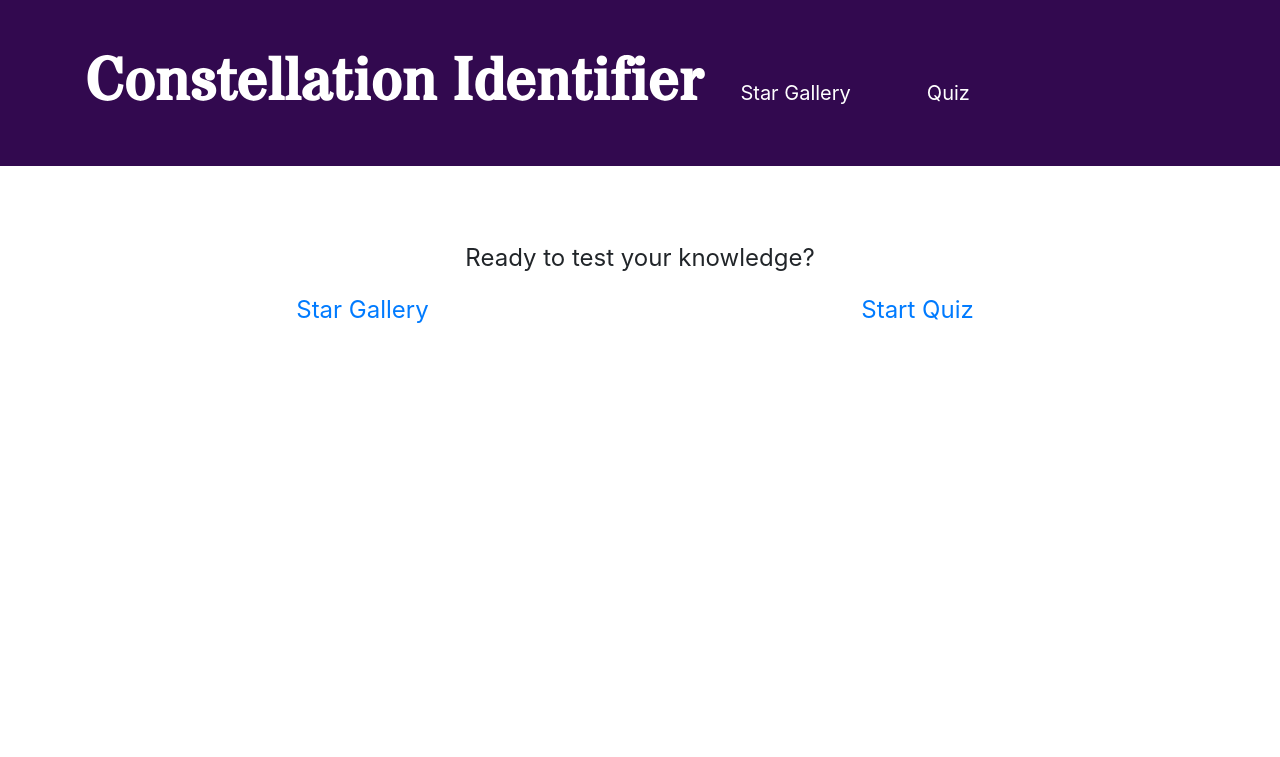
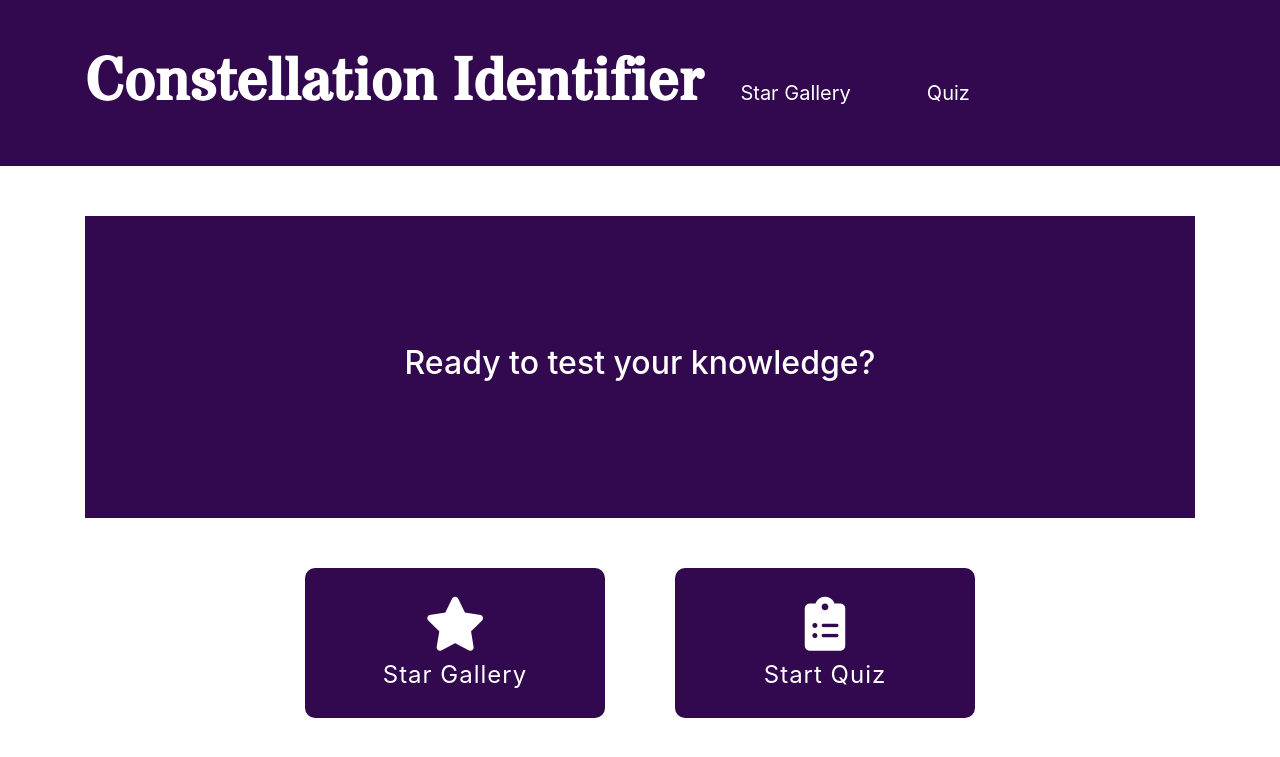
Before and after one commit to kirstyihen/constellationProject, a Flask app: page /quiz in a window 1280 px wide. Shown: the top 757 px of the page. Run offline with Flask 3, Linux system fonts and the light colour scheme; some libraries are stand-ins or nearby versions.

Commit message:
styling on quiz pages, issues with quiz.css so used styling from main.css

```diff
--- a/server.py
+++ b/server.py
@@ -38,6 +38,7 @@ current_question = 0
 quiz_responses = []
 correct_answers = ['1','0','1']
 incorrect = 0
+score = 3 - incorrect
 
 def log_activity(page_name):
     entry = f"{datetime.now()}: Page accessed - {page_name}"
@@ -98,8 +99,8 @@ def save_shop():
 
 @app.route('/quiz/results')
 def results_quiz():
-    global quiz_responses, correct_answers, incorrect
-    return render_template('quizResults.html', responses=quiz_responses, correct=correct_answers, incorrect=incorrect)
+    global quiz_responses, correct_answers, incorrect, score
+    return render_template('quizResults.html', responses=quiz_responses, correct=correct_answers, incorrect=incorrect, score = score)
 
 
 @app.route('/quiz/<id>')
--- a/static/constellation.js
+++ b/static/constellation.js
@@ -3,8 +3,13 @@ $(document).ready(function(){
         window.location.href = '/starGallery';
     });
 
-    $('#test').click(function(){
-        window.location.href = '/test';
+    $('#quiz').click(function(){
+        window.location.href = '/quiz';
+    });
+
+    $('#quiz-button').click(function(){
+        const id = 0;
+        window.location.href = '/quiz/' + id;
     });
 
     $('#surprise').click(function(){
--- a/static/main.css
+++ b/static/main.css
@@ -41,6 +41,10 @@
 
 
 .welcome-message * {
+    color: white !important;
+}
+
+a {
     color: white !important;
 }
 
--- a/templates/homepage.html
+++ b/templates/homepage.html
@@ -31,7 +31,7 @@
       </div>
 
       <div class="col-md-4">
-        <div class="feature-box" id="test">
+        <div class="feature-box" id="quiz">
           <i class="fas fa-clipboard-list"></i>
           <h4>Test my learning</h4>
         </div>
--- a/templates/quizMain.html
+++ b/templates/quizMain.html
@@ -6,14 +6,40 @@
 {% endblock %}
 
 {% block content %}
+<div class="container-fluid">
+    <!-- Row for the welcome message with new styling -->
+    <div class="row welcome-message">
+      <div class="col-12 text-center">
+        <br>
+        <br>
+        <br>
+        <h2>Ready to test your knowledge?</h2>
+        <br>
+        <br>
+        <br>
+      </div>
+    </div>
 
-<div class="container-fluid pt-4">
-    <div class="row mb-3">
-        <div class="col-12">Ready to test your knowledge?</div>
+
+
+    <!-- Row for the three feature columns -->
+    <div class="row justify-content-center">
+      <!-- Justify-content-center will center the cols inside the row -->
+      <div class="col-md-4">
+          <div class="feature-box" id="gallery">
+            <i class="fas fa-star"></i>
+            <h4>Star Gallery</h4>
+          </div>
+        </div>
+
+        <div class="col-md-4">
+          <div class="feature-box" id="quiz-button">
+            <i class="fas fa-clipboard-list"></i>
+            <h4>Start Quiz</h4>
+          </div>
+        </div>
+
     </div>
-    <div class="row">
-        <div class="col-6"><a href="starGallery">Star Gallery</a></div>
-        <div class="col-6"><a href="quiz/0">Start Quiz</a></div>
-    </div>
-</div>
+  </div>
+
 {% endblock %}
```
Also changed, not shown: static/quiz.css (+14 -0 lines), templates/quizQuestion.html (+6 -3 lines), templates/quizResults.html (+8 -4 lines).
